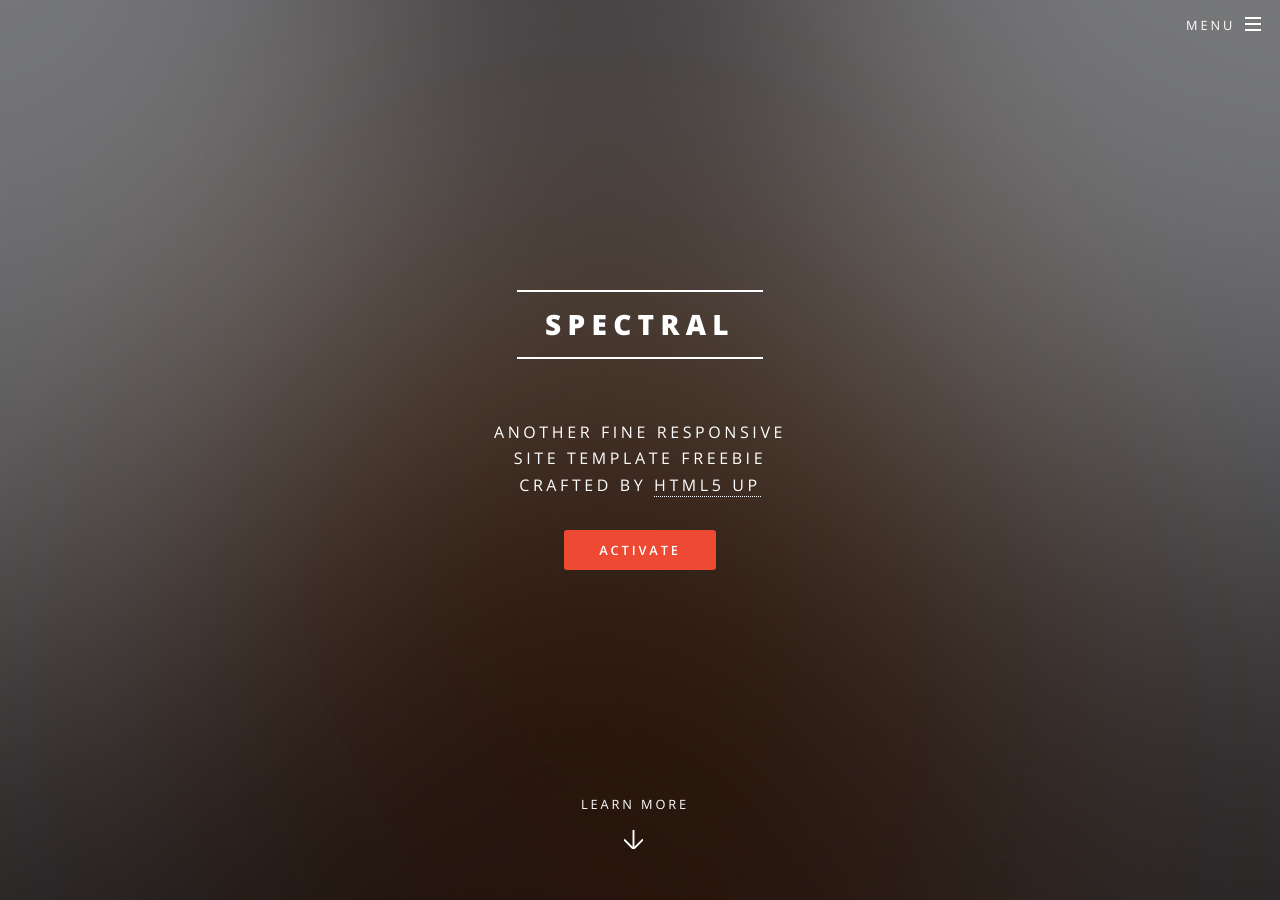
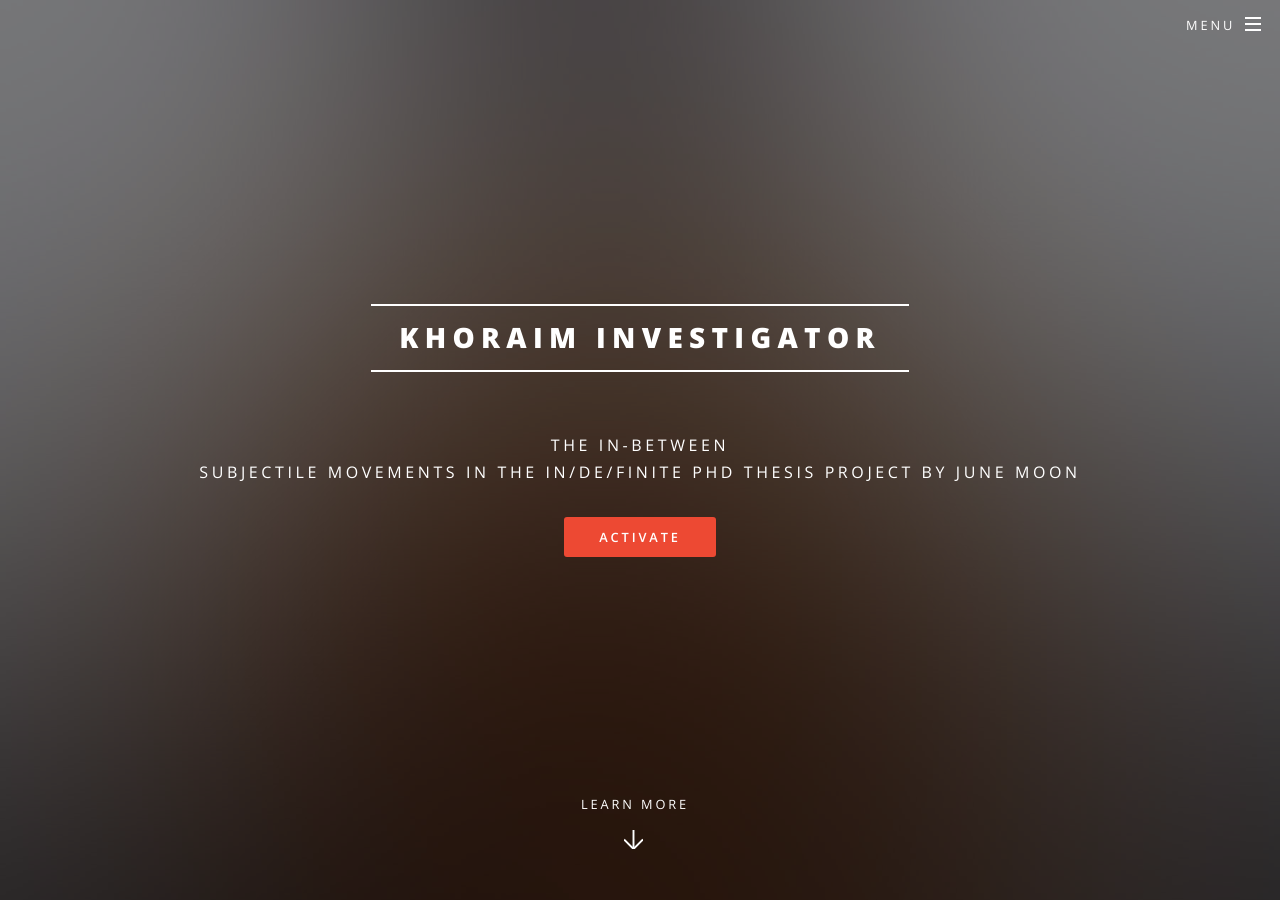
Before and after one commit to junesilvere/junesilvere, a Jekyll site: the page built from index.html, in a window 1280 px wide and 900 px high. Built offline with Jekyll 4.4.1, drawn with Linux system fonts in a browser that asks for light colours; some of the changed text lies outside the part shown.

Commit message:
Update _config.yml

```diff
--- a/_config.yml
+++ b/_config.yml
@@ -2,16 +2,16 @@
 #
 
 # Site settings
-title: Spectral
+title: Khoraim Investigator
 description: |
-  Another fine responsive
-  site template freebie
-  crafted by [HTML5 UP](http://html5up.net)
-owner: Your Name # or company name
+  The in-between
+  Subjectile Movements in the in/de/finite
+  PhD Thesis Project by June Moon
+owner: June Moon # or company name
 first_published: 2016 # if migrating another site, the year of your first publish
-email: your-email@domain.com
+email: junialuna@gmail.com
 baseurl: "" # the subpath of your site, e.g. /blog
-url: "http://yourdomain.com" # the base hostname & protocol for your site
+url: "http://junialuna.github.io" # the base hostname & protocol for your site
 social:
   twitter: https://twitter.com/<username>
   github: https://github.com/<username>
```
